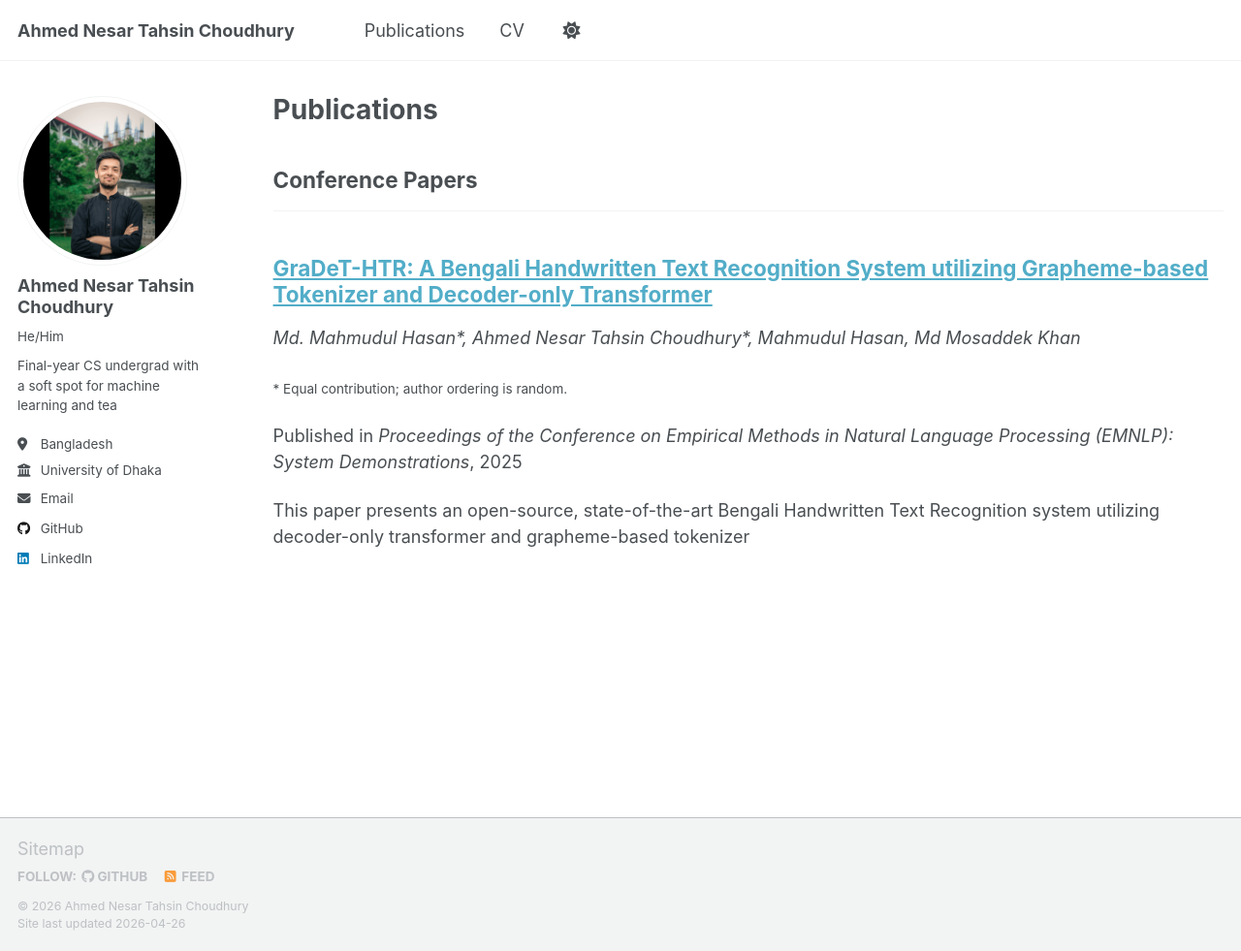
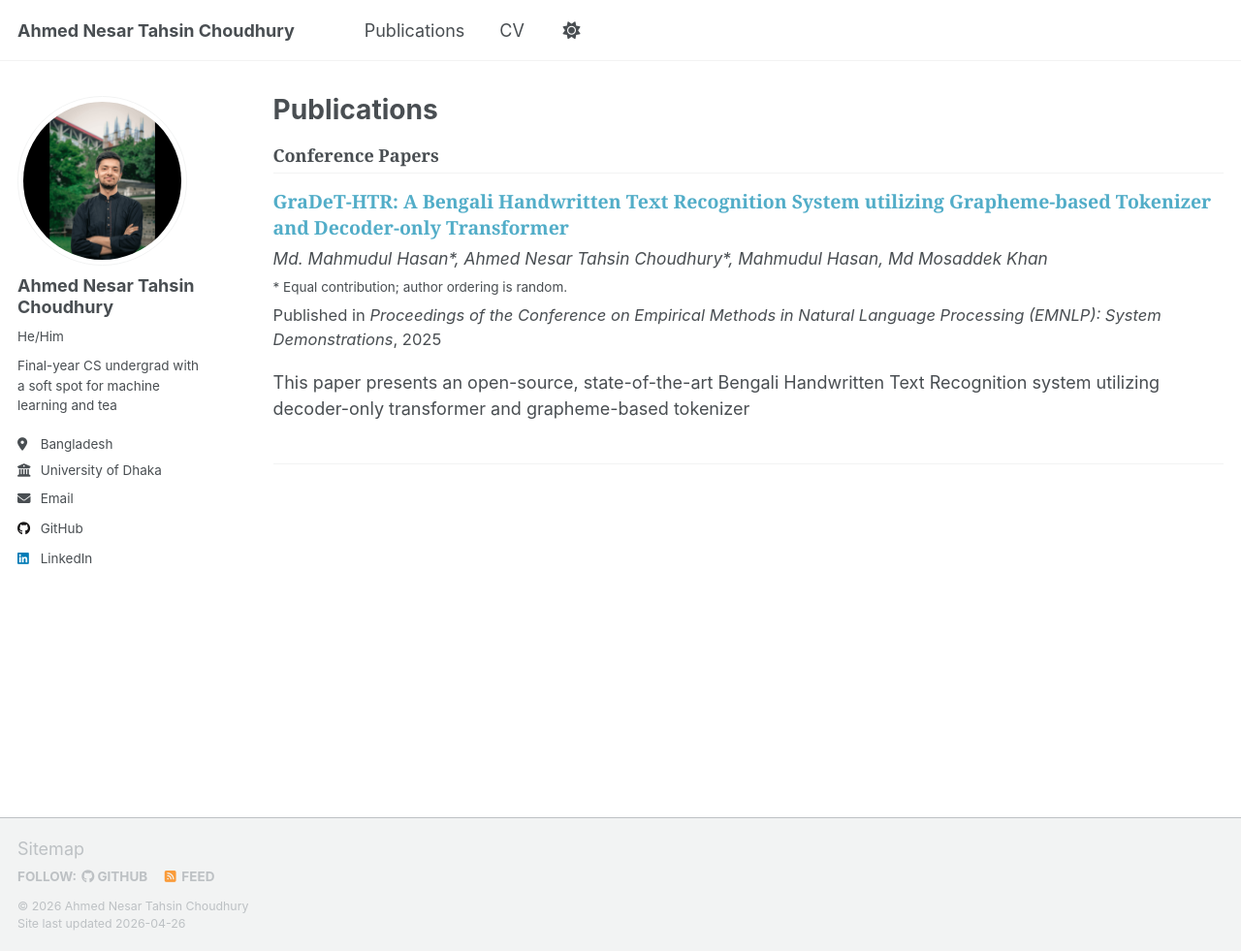
Before and after one commit to tahsinchoudhury/tahsinchoudhury.github.io, a Jekyll site: the page built from _pages/publications.html, in a window 1280 px wide and 981 px high. Shown: the whole window at 97% size. Built offline with Jekyll 4.4.1, drawn with Linux system fonts in a browser that asks for light colours; a script that is not in the unit is left out.

Commit message:
updated publications page

```diff
--- a/_includes/archive-single.html
+++ b/_includes/archive-single.html
@@ -12,8 +12,8 @@
   {% assign title = post.title %}
 {% endif %}
 
-<div class="{{ include.type | default: "list" }}__item">
-  <article class="archive__item" itemscope itemtype="http://schema.org/CreativeWork">
+<div class="{{ include.type | default: "list" }}__item{% if post.collection == 'publications' %} publication-list__item{% endif %}">
+  <article class="archive__item{% if post.collection == 'publications' %} publication-card{% endif %}" itemscope itemtype="http://schema.org/CreativeWork">
     {% if include.type == "grid" and teaser %}
       <div class="archive__item-teaser">
         <img src=
@@ -26,7 +26,7 @@
       </div>
     {% endif %}
 
-    <h2 class="archive__item-title" itemprop="headline">
+    <h2 class="archive__item-title{% if post.collection == 'publications' %} publication-card__title{% endif %}" itemprop="headline">
       {% if post.link %}
         <a href="{{ post.link }}">{{ title }}</a> <a href="{{ base_path }}{{ post.url }}" rel="permalink"><i class="fa fa-link" aria-hidden="true" title="permalink"></i><span class="sr-only">Permalink</span></a>
       {% else %}
@@ -35,11 +35,11 @@
     </h2>
 
     {% if post.authors %}
-      <p><em>{{ post.authors }}</em></p>
+      <p{% if post.collection == 'publications' %} class="publication-card__authors"{% endif %}><em>{{ post.authors }}</em></p>
     {% endif %}
 
     {% if post.author_note %}
-      <p><small>{{ post.author_note }}</small></p>
+      <p{% if post.collection == 'publications' %} class="publication-card__note"{% endif %}><small>{{ post.author_note }}</small></p>
     {% endif %}
 
     {% if post.read_time %}
@@ -49,7 +49,7 @@
         {% if post.collection == 'teaching' %}
           <p> {{ post.type }}, <i>{{ post.venue }}</i>, {{ post.date | default: "1900-01-01" | date: "%Y" }} </p>
         {% elsif post.collection == 'publications' %}
-          <p>Published in <i>{{ post.venue }}</i>, {{ post.date | default: "1900-01-01" | date: "%Y" }} </p>
+          <p class="publication-card__venue">Published in <i>{{ post.venue }}</i>, {{ post.date | default: "1900-01-01" | date: "%Y" }} </p>
         {% elsif post.date %}
          <p class="page__date"><strong><i class="fa fa-fw fa-calendar" aria-hidden="true"></i> {{ site.data.ui-text[site.locale].date_label | default: "Published:" }}</strong> <time datetime="{{ post.date | default: "1900-01-01" | date_to_xmlschema }}">{{ post.date | default: "1900-01-01" | date: "%B %d, %Y" }}</time></p>
         {% endif %}
--- a/_pages/publications.html
+++ b/_pages/publications.html
@@ -12,6 +12,7 @@ author_profile: true
 {% include base_path %}
 
 <!-- New style rendering if publication categories are defined -->
+<div class="publications-list">
   {% if site.publication_category %}
     {% for category in site.publication_category  %}
       {% assign title_shown = false %}
@@ -20,7 +21,7 @@ author_profile: true
           {% continue %}
         {% endif %}
         {% unless title_shown %}
-        <h2>{{ category[1].title }}</h2><hr />
+          <h2 class="publications-list__heading">{{ category[1].title }}</h2>
           {% assign title_shown = true %}
         {% endunless %}
         {% include archive-single.html %}
@@ -31,3 +32,4 @@ author_profile: true
       {% include archive-single.html %}
     {% endfor %}
   {% endif %}
+</div>
--- a/_sass/layout/_archive.scss
+++ b/_sass/layout/_archive.scss
@@ -81,6 +81,84 @@
 
   .archive__item-title {
     text-decoration: underline;
+  }
+}
+
+.publications-list {
+  margin-top: 1.25rem;
+}
+
+.publications-list__heading {
+  margin: 2.25rem 0 0.85rem;
+  padding-bottom: 0.35rem;
+  font-size: $type-size-5;
+  font-family: $serif;
+  font-weight: 600;
+  border-bottom: 1px solid var(--global-border-color);
+}
+
+.publications-list__heading:first-child {
+  margin-top: 0;
+}
+
+.publication-list__item {
+  margin-bottom: 0;
+}
+
+.publication-card {
+  padding: 0 0 1.1rem;
+  margin-bottom: 1.1rem;
+  background: transparent;
+  border: 0;
+  border-bottom: 1px solid var(--global-border-color);
+  border-radius: 0;
+  box-shadow: none;
+  transition: none;
+}
+
+.publication-card__title {
+  margin: 0 0 0.3rem;
+  font-size: 1.02rem;
+  line-height: 1.4;
+  font-family: $serif;
+  font-weight: 600;
+}
+
+.publication-card__title a {
+  text-decoration: none;
+}
+
+.publication-card__authors,
+.publication-card__note,
+.publication-card__venue {
+  margin: 0;
+}
+
+.publication-card__authors {
+  color: var(--global-text-color);
+  font-size: 0.96rem;
+  line-height: 1.5;
+}
+
+.publication-card__note {
+  margin-top: 0.12rem;
+  color: var(--global-text-color);
+  line-height: 1.4;
+}
+
+.publication-card__venue {
+  margin-top: 0.35rem;
+  color: var(--global-text-color);
+  font-size: 0.92rem;
+}
+
+.publication-card .archive__item-excerpt {
+  margin-top: 0.55rem;
+}
+
+@include breakpoint($medium) {
+  .publication-card__title {
+    font-size: 1.08rem;
   }
 }
 
```
Also changed, not shown: _pages/about.md (+6 -5 lines). Lines whose indentation alone changed are shown as unchanged.
